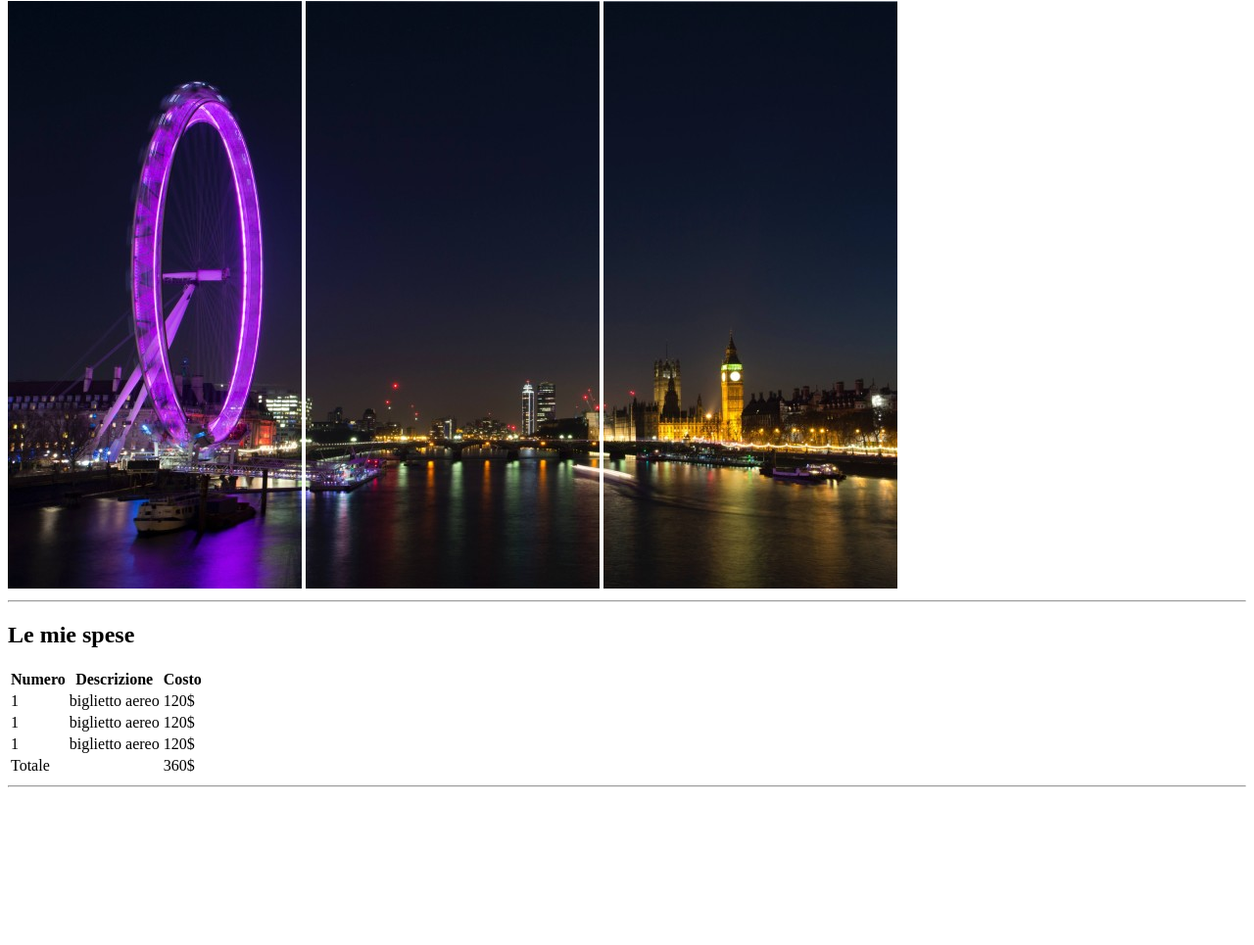
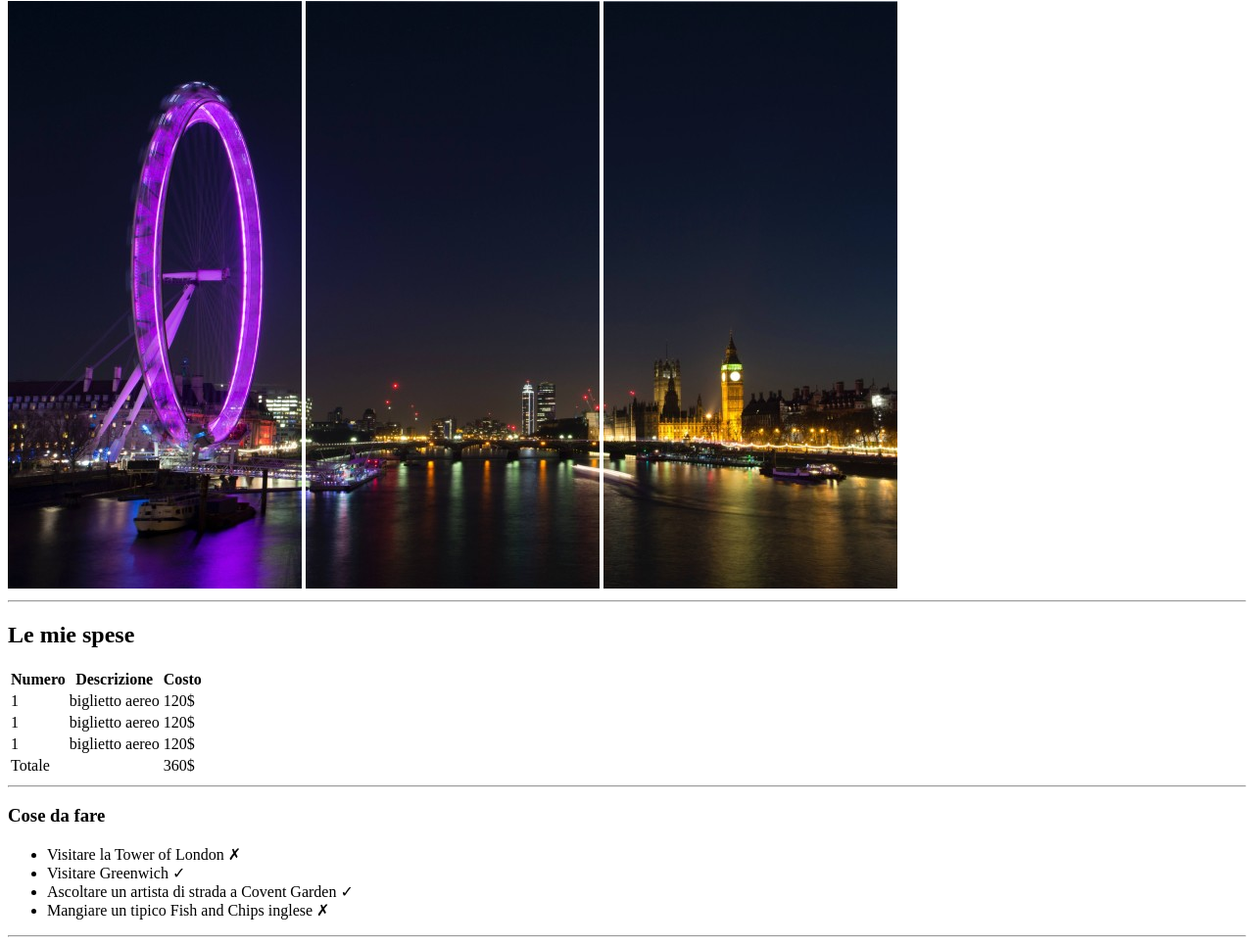
Before and after one commit to Paolacocc/html-london-trip, a plain HTML site: page index.html in a window 1280 px wide. Shown: the part 79-1044 px from the top of the page at 98% size. Before the commit the page ends 891 px from the top, so only its background shows below. Drawn offline with Linux system fonts and the light colour scheme.

Commit message:
add: unordered list

```diff
--- a/index.html
+++ b/index.html
@@ -62,8 +62,28 @@
             <!-- /table footer   -->
 
         </table>
+        <hr>
         <!-- /table  -->
-        <hr>
+
+        <section>
+
+            <h3>Cose da fare</h3>
+            <!-- unorderd list -->
+            <ul>
+                <li>Visitare la Tower of London &cross;</li>
+                <li>Visitare Greenwich &check;</li>
+                <li>Ascoltare un artista di strada a Covent Garden &check;</li>
+                <li>Mangiare un tipico Fish and Chips inglese &cross;</li>
+
+            </ul>
+            <hr>
+            <!-- /unoreder list  -->
+
+
+        </section>
+
+
+
     </main>
     <!-- /main -->
 </body>
```
